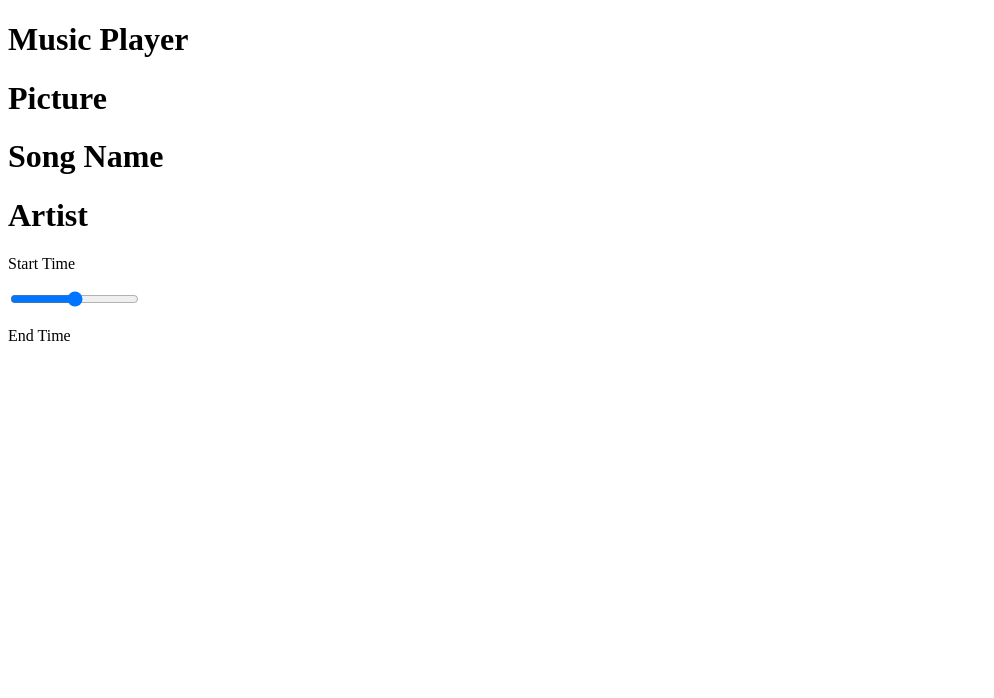
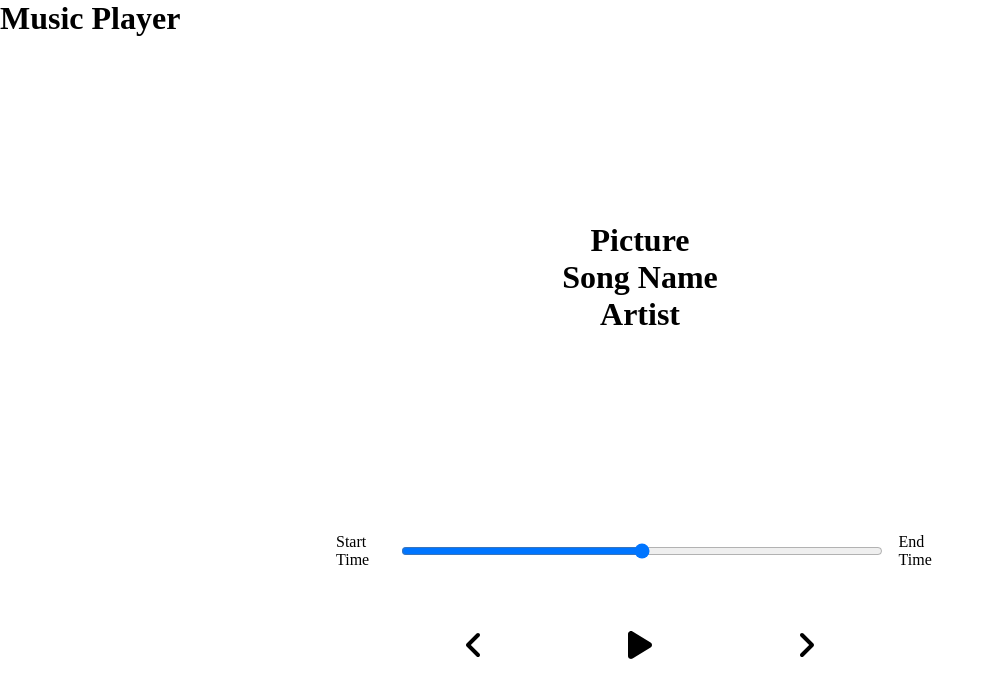
Before and after one commit to sionkim00/music-player, a React (Create React App) app: page / in a window 1280 px wide. Shown: the top 698 px of the page, without its empty margins (0-994 px from the left). Built offline with nearby package versions, Linux system fonts and the light colour scheme.

Commit message:
add styling to player and song

```diff
--- a/package.json
+++ b/package.json
@@ -7,6 +7,7 @@
   "dependencies": {
     "@fortawesome/fontawesome-svg-core": "1.3.0",
     "@fortawesome/free-solid-svg-icons": "6.0.0",
+    "@fortawesome/react-fontawesome": "0.1.17",
     "node-sass": "7.0.1",
     "react": "17.0.2",
     "react-dom": "17.0.2",
--- a/src/App.js
+++ b/src/App.js
@@ -1,5 +1,8 @@
+// components
 import Player from "./components/Player";
 import Song from "./components/Song";
+// styles
+import "./styles/app.scss";
 
 export default function App() {
   return (
--- a/src/components/Player.js
+++ b/src/components/Player.js
@@ -1,4 +1,10 @@
 import React from "react";
+import { FontAwesomeIcon } from "@fortawesome/react-fontawesome";
+import {
+  faPlay,
+  faAngleLeft,
+  faAngleRight
+} from "@fortawesome/free-solid-svg-icons";
 
 export default function Player() {
   return (
@@ -8,7 +14,15 @@
         <input type="range" />
         <p>End Time</p>
       </div>
-      <div className="play-control"></div>
+      <div className="play-control">
+        <FontAwesomeIcon className="skip-back" icon={faAngleLeft} size="2x" />
+        <FontAwesomeIcon className="play" icon={faPlay} size="2x" />
+        <FontAwesomeIcon
+          className="skip-forward"
+          icon={faAngleRight}
+          size="2x"
+        />
+      </div>
     </div>
   );
 }
--- /dev/null
+++ b/src/styles/_player.scss
@@ -0,0 +1,28 @@
+.player {
+  min-height: 20vh;
+  display: flex;
+  flex-direction: column;
+  align-items: center;
+  justify-content: space-between;
+}
+.time-control {
+  width: 50%;
+  display: flex;
+  input {
+    width: 100%;
+    padding: 1rem 2rem;
+  }
+  p {
+    padding: 1rem;
+  }
+}
+.play-control {
+  display: flex;
+  justify-content: space-between;
+  align-items: center;
+  padding: 1rem;
+  width: 30%;
+  svg {
+    cursor: pointer;
+  }
+}
--- /dev/null
+++ b/src/styles/_song.scss
@@ -0,0 +1,7 @@
+.song-container {
+  min-height: 60vh;
+  display: flex;
+  flex-direction: column;
+  align-items: center;
+  justify-content: center;
+}
--- a/src/styles/app.scss
+++ b/src/styles/app.scss
@@ -3,3 +3,5 @@
   padding: 0;
   box-sizing: border-box;
 }
+@import "./song";
+@import "./player";
```
